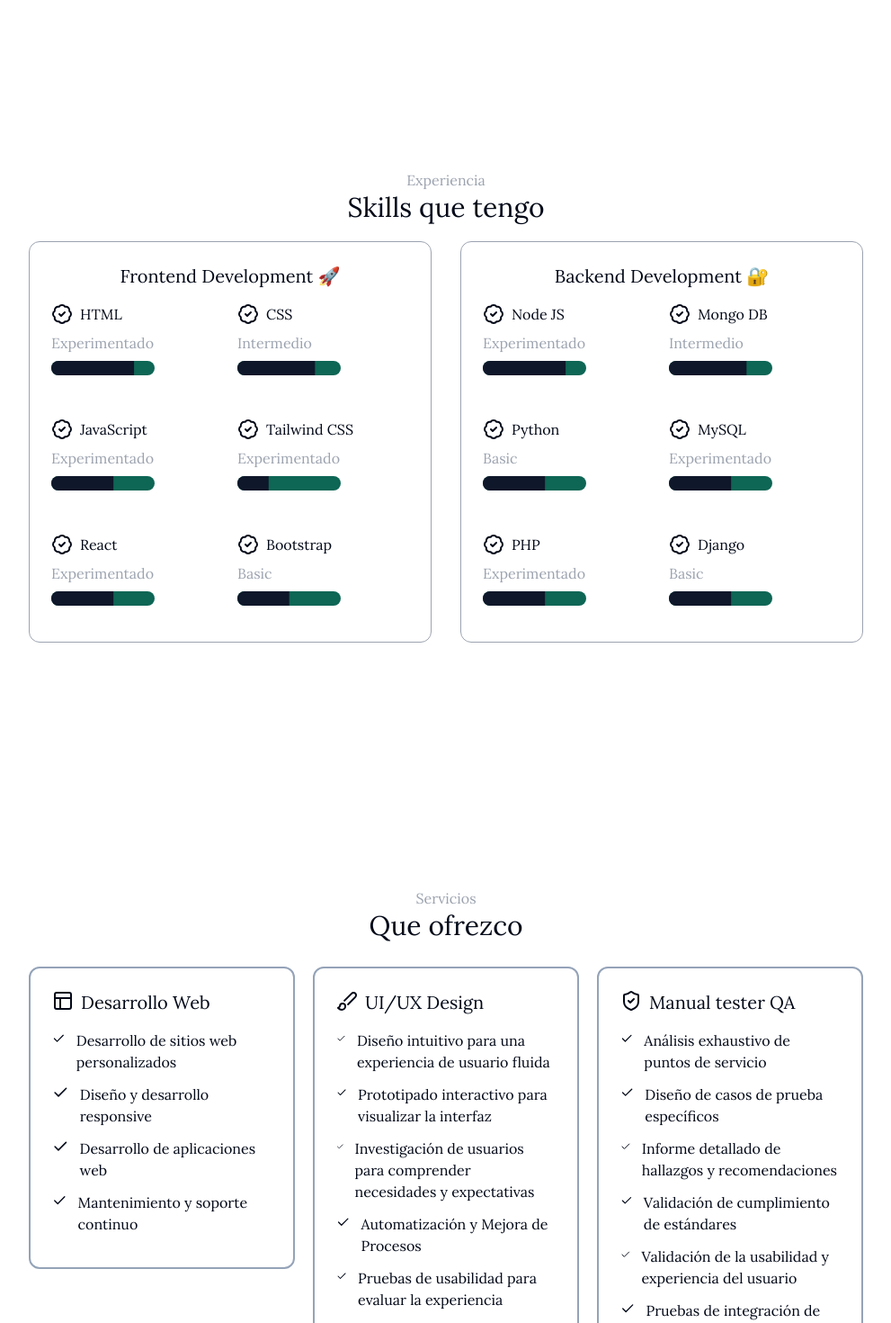
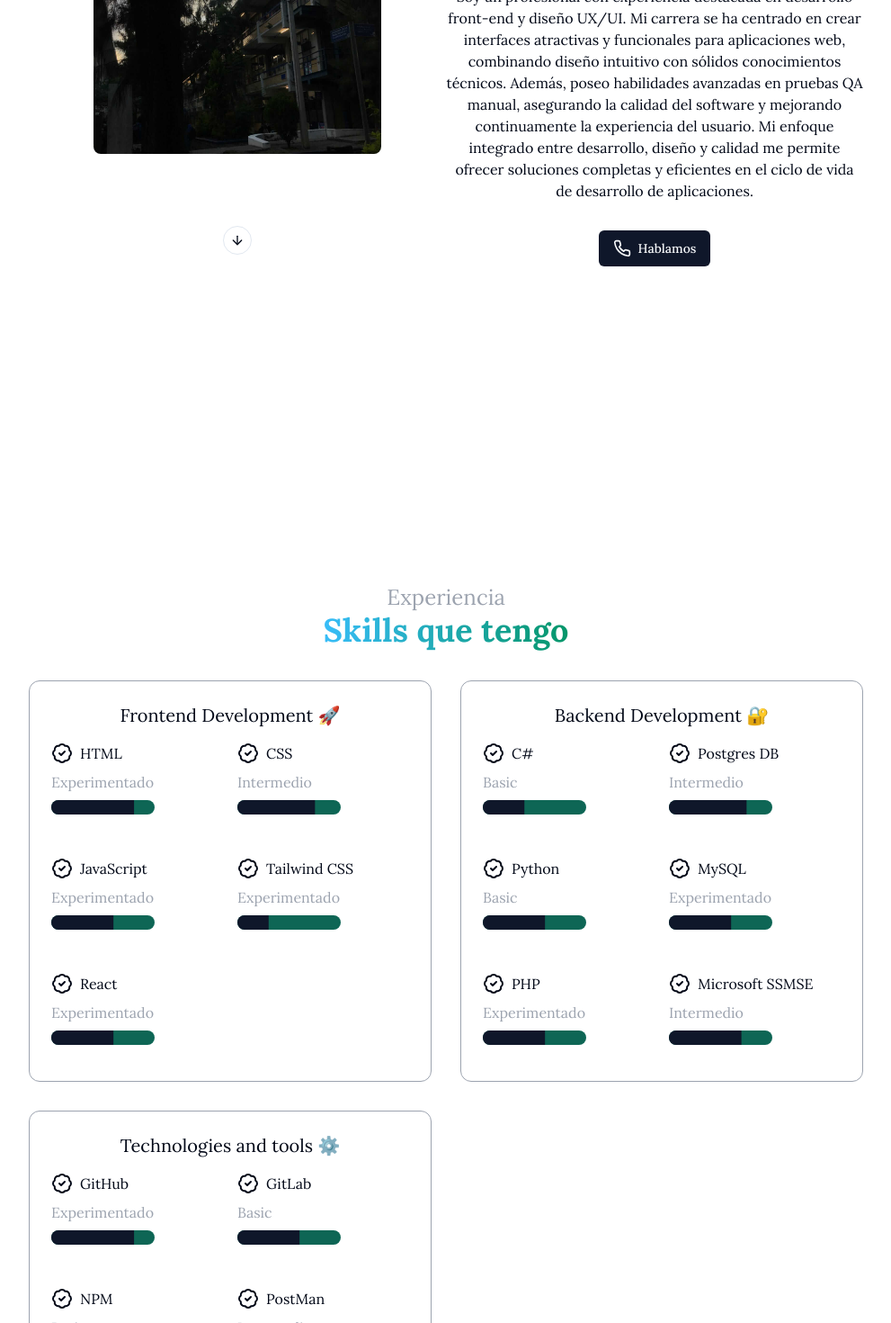
Before and after one commit to Haaroo/portfolio_haro, a Next.js app: page / in a window 1280 px wide. Shown: the part 1330-2800 px from the top of the page at 90% size, without its empty margins (144-1135 px from the left). Built offline with nearby package versions, Linux system fonts and the light colour scheme.

Commit message:
Creacion del footer y agregar mas skills

```diff
--- a/app/page.tsx
+++ b/app/page.tsx
@@ -5,6 +5,7 @@
 import AboutMe from "@/components/about-me";
 import Experience from "@/components/experience";
 import Services from "@/components/services";
+import Footer from "@/components/footer";
 
 export default function Home() {
   return (
@@ -15,6 +16,7 @@
       <AboutMe/>
       <Experience/>
       <Services/>
+      <Footer/>
     </main>
   );
 }
--- a/components/about-me.tsx
+++ b/components/about-me.tsx
@@ -9,7 +9,7 @@
 
 const AboutMe = () => {
     return (
-        <div className="p-6 md:px-12 md:py-30 max-w-5xl mx-auto" id="about-me">
+        <div className="p-6 md:px-12 md:py-44 max-w-5xl mx-auto" id="about-me">
             <Title title="Sobre mi" subtitle="Conóceme" />
             <div className="grid md:grid-cols-2">
                 <div className="py-12 md:py-0 flex items-center justify-center">
--- a/components/container.tsx
+++ b/components/container.tsx
@@ -5,7 +5,7 @@
 const ContainerPage = (props: ContainerProps) => {
     const {children} = props
     return (
-            <div className="px-12 py-20 md:px-420 md:py-20 max-w-3xl mx-auto">
+            <div className="px-12 py-20 md:px-40 md:py-36 max-w-3xl mx-auto">
                 {children}
             </div>
     );
--- a/components/experience.tsx
+++ b/components/experience.tsx
@@ -5,7 +5,7 @@
 
 const Experience = () => {
     return (
-        <div className="p-6 md:px-12 md:py-44 max-w-5xl mx-auto">
+        <div className="p-6 md:px-12 md:py-44 max-w-5xl mx-auto" id="experience">
             <Title title="Experiencia" subtitle="Skills que tengo" />
 
             <div className="grid md:grid-cols-2 gap-8 mt-5">
--- /dev/null
+++ b/components/footer.tsx
@@ -0,0 +1,24 @@
+import Link from "next/link";
+import { Separator } from "./ui/separator";
+
+const Footer = () => {
+    return (
+        <footer className="max-w-3xl mx-auto">
+            <div className="md:flex md:justify-between">
+                <div>
+                    <h4 className="text-3xl font-bold my-6 md:my-0">Haro</h4>
+                </div>
+                <div className="px-2 flex justify-between md:gap-8 items-center">
+                    <Link href="#home">Inicio</Link>
+                    <Link href="#about-me">Sobre mi</Link>
+                    <Link href="#experience">Skills</Link>
+                    <Link href="#services">Servicios</Link>
+                </div>
+            </div>
+            <Separator className="my-4" />
+            <div className="text-center">&copy; 2024 | Portafolio de Emmanuel Haro</div>
+        </footer>
+    );
+}
+
+export default Footer;
--- a/components/title.tsx
+++ b/components/title.tsx
@@ -8,8 +8,8 @@
 
     return (
         <div className="flex flex-col items-center">
-            <h3 className="text-gray-400">{title}</h3>
-            <h2 className="text-3xl">{subtitle}</h2>
+            <h3 className="text-gray-400 lg:text-2xl">{title}</h3>
+            <h2 className="mb-4 text-3xl font-extrabold text-gray-900 dark:text-white md:text-3xl lg:text-4xl"><span className="text-transparent bg-clip-text bg-gradient-to-r to-emerald-600 from-sky-400">{subtitle}</span></h2>
         </div>
     );
 }
--- /dev/null
+++ b/components/ui/separator.tsx
@@ -0,0 +1,31 @@
+"use client"
+
+import * as React from "react"
+import * as SeparatorPrimitive from "@radix-ui/react-separator"
+
+import { cn } from "@/lib/utils"
+
+const Separator = React.forwardRef<
+  React.ElementRef<typeof SeparatorPrimitive.Root>,
+  React.ComponentPropsWithoutRef<typeof SeparatorPrimitive.Root>
+>(
+  (
+    { className, orientation = "horizontal", decorative = true, ...props },
+    ref
+  ) => (
+    <SeparatorPrimitive.Root
+      ref={ref}
+      decorative={decorative}
+      orientation={orientation}
+      className={cn(
+        "shrink-0 bg-border",
+        orientation === "horizontal" ? "h-[1px] w-full" : "h-full w-[1px]",
+        className
+      )}
+      {...props}
+    />
+  )
+)
+Separator.displayName = SeparatorPrimitive.Root.displayName
+
+export { Separator }
--- a/data.tsx
+++ b/data.tsx
@@ -55,15 +55,15 @@
     },
     {
         id: 3,
+        title: "Target",
+        icon: <CodeSquare size={20} />,
+        link: "#experience",
+    },
+    {
+        id: 4,
         title: "Book",
         icon: <BookText size={20} />,
         link: "#services",
-    },
-    {
-        id: 4,
-        title: "Target",
-        icon: <CodeSquare size={20} />,
-        link: "#portfolio",
     },
     {
         id: 5,
@@ -180,11 +180,6 @@
                 subtitle: "Experimentado",
                 value: 60,
             },
-            {
-                name: "Bootstrap",
-                subtitle: "Basic",
-                value: 50,
-            },
         ],
     },
     {
@@ -192,12 +187,12 @@
         title: "Backend Development 🔐",
         experience: [
             {
-                name: "Node JS",
-                subtitle: "Experimentado",
-                value: 80,
+                name: "C#",
+                subtitle: "Basic",
+                value: 40,
             },
             {
-                name: "Mongo DB",
+                name: "Postgres DB",
                 subtitle: "Intermedio",
                 value: 75,
             },
@@ -217,9 +212,50 @@
                 value: 60,
             },
             {
-                name: "Django",
+                name: "Microsoft SSMSE",
+                subtitle: "Intermedio",
+                value: 70,
+            },
+        ],
+    },
+    {
+        id: 3,
+        title: "Technologies and tools ⚙️",
+        experience: [
+            {
+                name: "GitHub",
+                subtitle: "Experimentado",
+                value: 80,
+            },
+            {
+                name: "GitLab",
                 subtitle: "Basic",
                 value: 60,
+            },
+            {
+                name: "NPM",
+                subtitle: "Basic",
+                value: 50,
+            },
+            {
+                name: "PostMan",
+                subtitle: "Intermedio",
+                value: 75,
+            },
+            {
+                name: "Jira",
+                subtitle: "Experimentado",
+                value: 80,
+            },
+            {
+                name: "Figma",
+                subtitle: "Experimentado",
+                value: 90,
+            },
+            {
+                name: "Adobe XD",
+                subtitle: "Intermedio",
+                value: 70,
             },
         ],
     },
--- a/package.json
+++ b/package.json
@@ -11,6 +11,7 @@
   "dependencies": {
     "@radix-ui/react-dropdown-menu": "^2.1.1",
     "@radix-ui/react-progress": "^1.1.0",
+    "@radix-ui/react-separator": "^1.1.0",
     "@radix-ui/react-slot": "^1.1.0",
     "class-variance-authority": "^0.7.0",
     "clsx": "^2.1.1",
```
Also changed, not shown: 1 other file (tests, documents, lock files or other folders).
